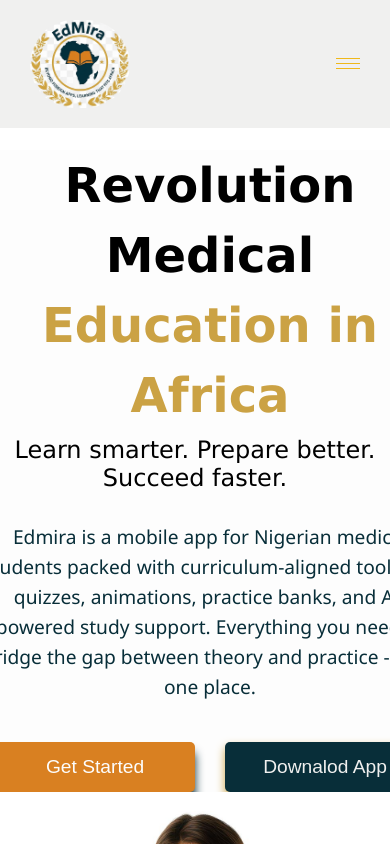
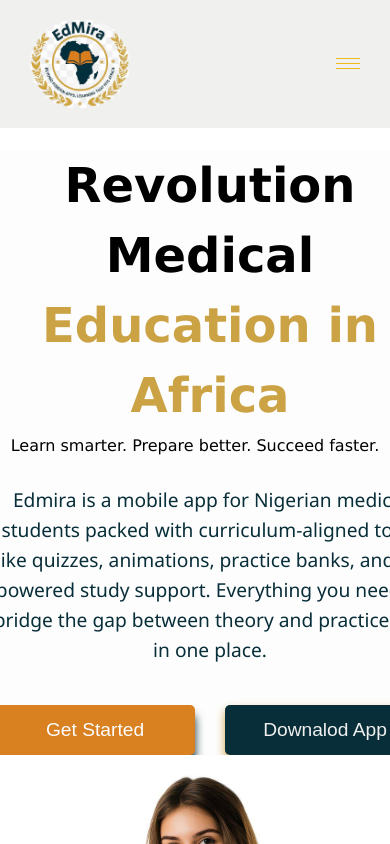
Before and after one commit to Bigoluwagentle/edmira, a Next.js app: page / in a window 390 px wide. Shown: the top 844 px of the page. Built offline with nearby package versions, Linux system fonts and the light colour scheme.

Commit message:
Initial comit

```diff
--- a/styles/Home.module.css
+++ b/styles/Home.module.css
@@ -215,16 +215,18 @@
             text-align: center;
             > h1{
                 font-size: 3rem;
-                > h1{
+                width: 98%;
+                > span{
                     margin-left: 0px;
                 }
             }
             > span{
                 margin-left: 0px;
+                font-size: 1rem;
             }
             > p{
                 font-size: 1.2rem;
-                width: 100%;
+                width: 95%;
                 line-height: 30px;
             }
         }
```
